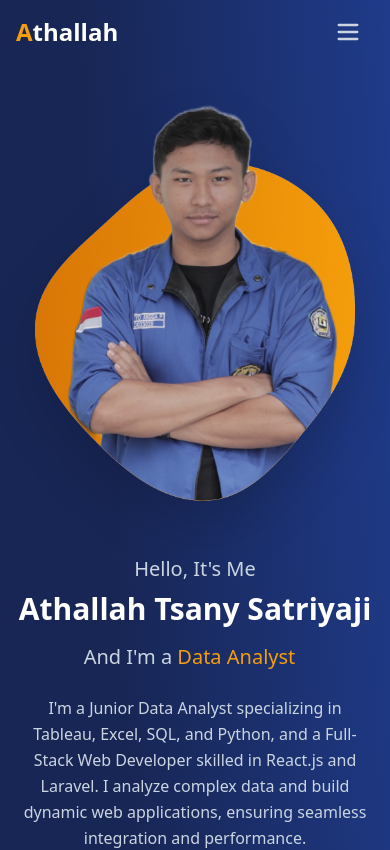
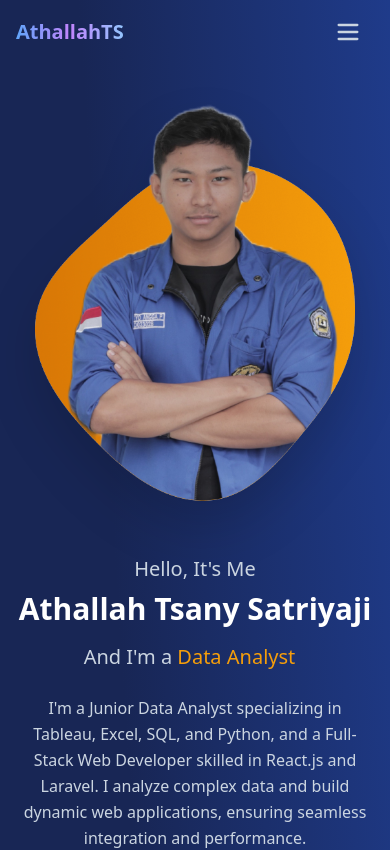
Before and after one commit to athallahdx/portofolio_web, a React (Vite) app: page / in a window 390 px wide. Shown: the top 850 px of the page. Built offline with nearby package versions, Linux system fonts and the light colour scheme.

Commit message:
enhance NavBar component with updated text styling and responsive font sizes

```diff
--- a/src/HeaderFooter/NavBar.jsx
+++ b/src/HeaderFooter/NavBar.jsx
@@ -93,9 +93,9 @@ export default function NavBar() {
                         <motion.div
                             whileHover={{ scale: 1.05 }}
                             whileTap={{ scale: 0.95 }}
-                            className="text-2xl sm:text-3xl font-bold text-white"
+                            className="text-xl sm:text-2xl lg:text-3xl xl:text-4xl font-bold bg-gradient-to-r from-blue-400 via-purple-400 to-blue-300 bg-clip-text text-transparent"
                         >
-                            <span className="text-amber-500">A</span>thallah
+                            AthallahTS
                         </motion.div>
                     </Link>
 
```
